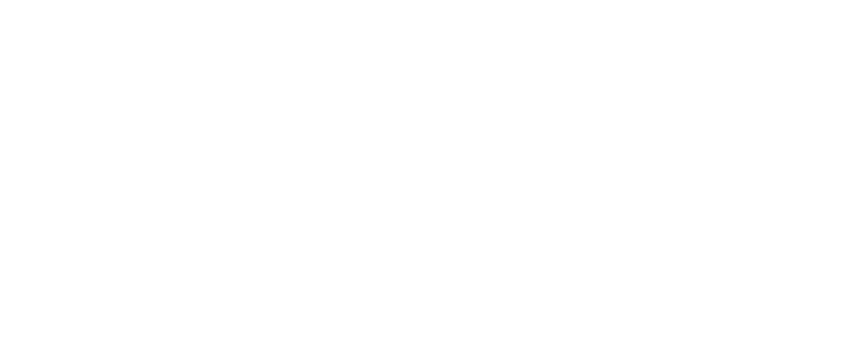
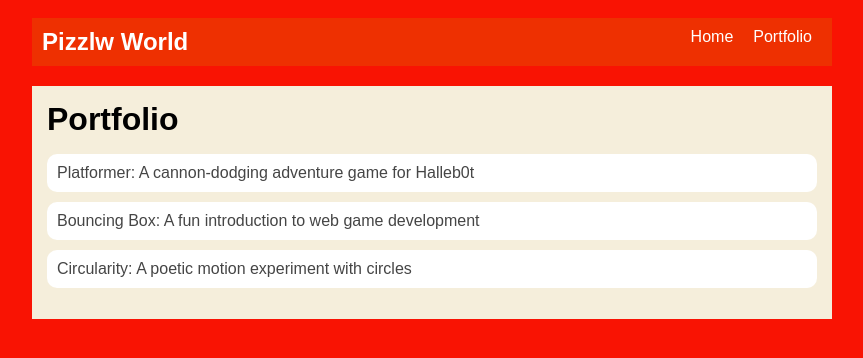
Before and after one commit to paulcager9/paulcager9.github.io, a plain HTML site: page portfolio.html in a window 1280 px wide. Shown: the whole page, without its empty margins (208-1071 px from the left). Drawn offline with Linux system fonts and the light colour scheme.

Commit message:
portfolio

```diff
--- a/portfolio.html
+++ b/portfolio.html
@@ -0,0 +1,41 @@
+<!DOCTYPE html>
+<html>
+  <head>
+    <title>Pizzle</title>
+    <link rel="stylesheet" href="style.css" />
+  </head>
+
+  <body>
+    <!-- All content goes here -->
+    <div id="all-contents">
+      <nav>
+         <h1>Pizzlw World</h1>
+        <ul id="nav-ul">
+            <li class="nav-li">
+                <a href="index.html">Home</a>
+            </li>
+            <li class="nav-li">
+                <a href="portfolio.html">Portfolio</a>
+            </li>
+        </ul>
+      </nav>
+
+      <main>
+        <div class="content">
+            <h1>Portfolio</h1>
+            <ul id="portfolio">
+                <li>
+                    <a href="fsd-projects/platformer/">Platformer: A cannon-dodging adventure game for Halleb0t</a>
+                </li>
+                <li>
+                    <a href="fsd-projects/bouncing-box/">Bouncing Box: A fun introduction to web game development</a>
+                </li>
+                <li>
+                    <a href="fsd-projects/circularity/">Circularity: A poetic motion experiment with circles</a>
+                </li>
+            </ul>
+        </div>
+      </main>
+    </div>
+  </body>
+</html>
--- a/style.css
+++ b/style.css
@@ -74,3 +74,28 @@ main {
 h2, h3 {
     margin: 0px;
 }
+/* Portfolio styles */
+.content h1 {
+  color: black;
+}
+
+#portfolio {
+  list-style-type: none;
+  padding-left: 0;
+}
+
+#portfolio li {
+  background: #fff;
+  padding: 10px;
+  border-radius: 10px;
+  margin-bottom: 10px;
+}
+
+#portfolio li:hover {
+  background: #eee;
+}
+
+#portfolio a {
+  text-decoration: none;
+  color: #454545;
+}
```
